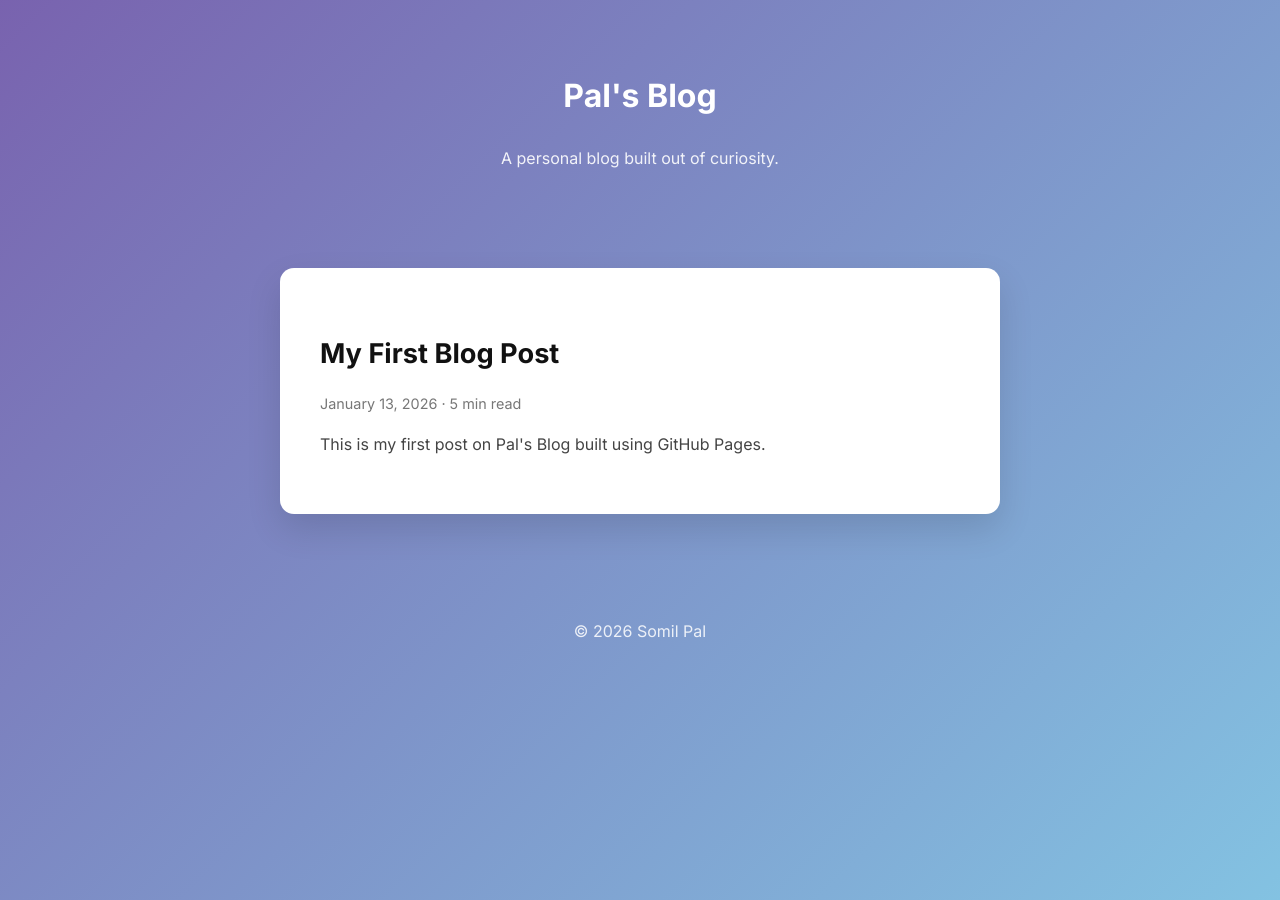
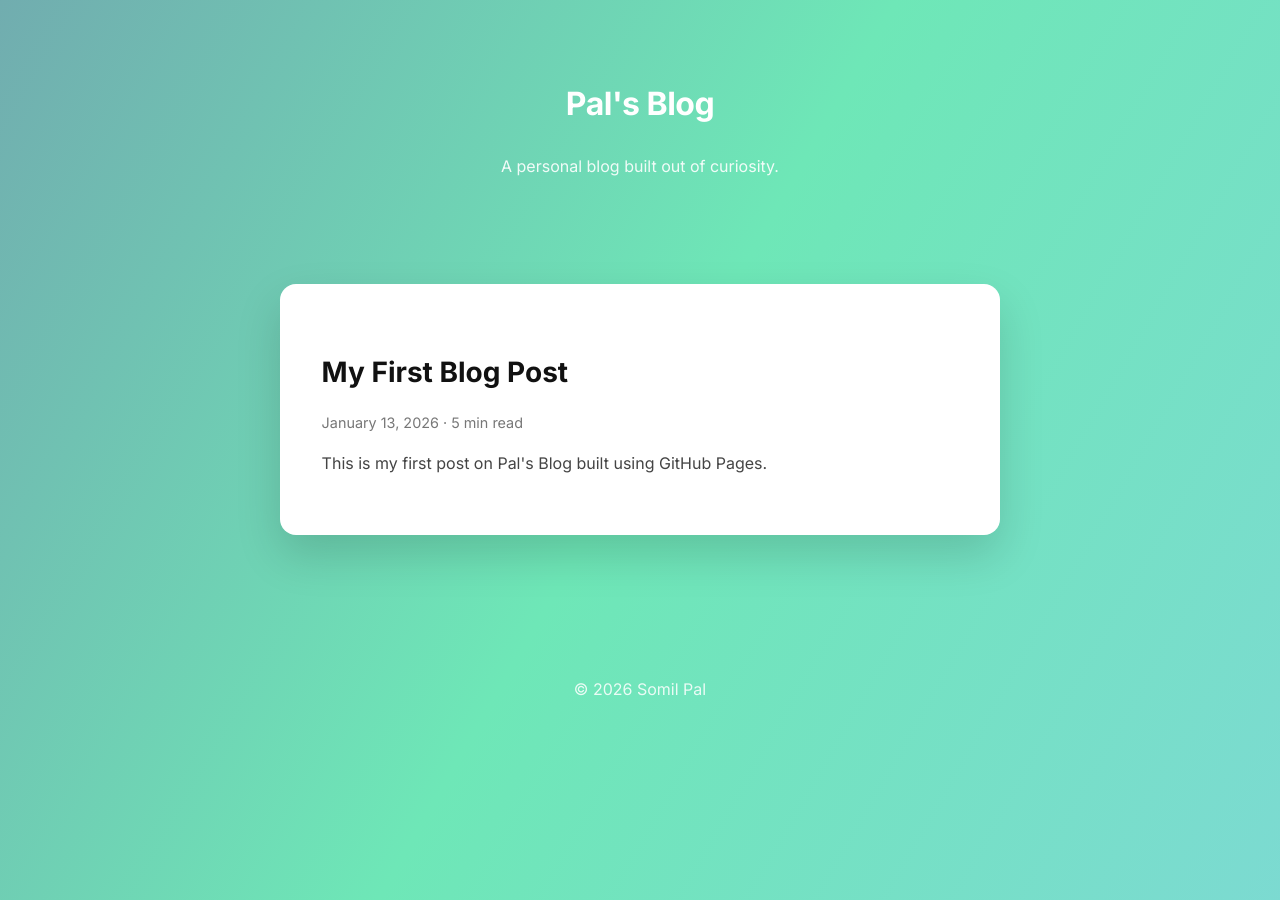
Before and after one commit to 100myl/perspective, a Jekyll site: the page built from index.md, in a window 1280 px wide. Built offline with Jekyll 4.4.1, drawn with Linux system fonts in a browser that asks for light colours.

Commit message:
Update style.css

```diff
--- a/assets/css/style.css
+++ b/assets/css/style.css
@@ -1,60 +1,64 @@
-/* ---------- Global ---------- */
+/* ---------- Base ---------- */
 body {
-  font-family: 'Inter', sans-serif;
   margin: 0;
+  font-family: 'Inter', system-ui, sans-serif;
   line-height: 1.7;
   color: #242424;
 
-  /* Colorful background */
+  /* Animated gradient background */
   background: linear-gradient(
-    135deg,
+    120deg,
     #667eea,
     #764ba2,
-    #89f7fe
+    #6ee7b7,
+    #93c5fd
   );
   background-size: 400% 400%;
-  animation: gradientMove 15s ease infinite;
+  animation: gradientFlow 18s ease infinite;
+  min-height: 100vh;
 }
 
 /* ---------- Header ---------- */
 .site-header {
   text-align: center;
-  padding: 3rem 1rem;
+  padding: 3.5rem 1rem;
   color: #ffffff;
 }
 
 .site-header h1 a {
+  color: #ffffff;
   text-decoration: none;
-  color: #ffffff;
   font-weight: 700;
+  letter-spacing: -0.5px;
 }
 
 .site-header p {
   opacity: 0.9;
+  margin-top: 0.5rem;
 }
 
-/* ---------- Content Container ---------- */
+/* ---------- Main Container ---------- */
 .container {
   max-width: 720px;
   margin: auto;
-  padding: 2rem 1rem;
+  padding: 2rem 1rem 4rem;
 }
 
-/* ---------- Card Style (Medium-like) ---------- */
+/* ---------- Cards (Posts) ---------- */
 .post-preview,
 .post {
   background: #ffffff;
-  border-radius: 14px;
-  padding: 2.5rem;
-  margin-bottom: 2.5rem;
-  box-shadow: 0 15px 35px rgba(0, 0, 0, 0.12);
-  animation: fadeUp 0.6s ease;
+  border-radius: 16px;
+  padding: 2.6rem;
+  margin-bottom: 2.8rem;
+  box-shadow: 0 20px 45px rgba(0, 0, 0, 0.15);
+  animation: fadeUp 0.7s ease both;
 }
 
 /* ---------- Home Page ---------- */
 .post-preview h2 {
-  font-size: 1.7rem;
-  margin-bottom: 0.3rem;
+  font-size: 1.75rem;
+  margin-bottom: 0.4rem;
 }
 
 .post-preview a {
@@ -73,30 +77,30 @@ body {
 
 .excerpt {
   color: #444;
-  margin-top: 0.6rem;
+  margin-top: 0.7rem;
 }
 
 /* ---------- Post Page ---------- */
 .post h1 {
-  font-size: 2.4rem;
-  margin-bottom: 0.5rem;
+  font-size: 2.5rem;
+  margin-bottom: 0.6rem;
 }
 
 .post-meta {
   color: #777;
   font-size: 0.95rem;
-  margin-bottom: 2rem;
+  margin-bottom: 2.2rem;
 }
 
 .post-content p {
-  margin-bottom: 1.4rem;
+  margin-bottom: 1.6rem;
   font-size: 1.05rem;
 }
 
 /* ---------- Footer ---------- */
 .site-footer {
   text-align: center;
-  padding: 2rem;
+  padding: 2rem 1rem 3rem;
   color: #ffffff;
   opacity: 0.85;
 }
@@ -105,7 +109,7 @@ body {
 @keyframes fadeUp {
   from {
     opacity: 0;
-    transform: translateY(14px);
+    transform: translateY(18px);
   }
   to {
     opacity: 1;
@@ -113,7 +117,7 @@ body {
   }
 }
 
-@keyframes gradientMove {
+@keyframes gradientFlow {
   0% { background-position: 0% 50%; }
   50% { background-position: 100% 50%; }
   100% { background-position: 0% 50%; }
@@ -123,6 +127,10 @@ body {
 @media (max-width: 600px) {
   .post-preview,
   .post {
-    padding: 1.6rem;
+    padding: 1.8rem;
+  }
+
+  .post h1 {
+    font-size: 2rem;
   }
 }
```
